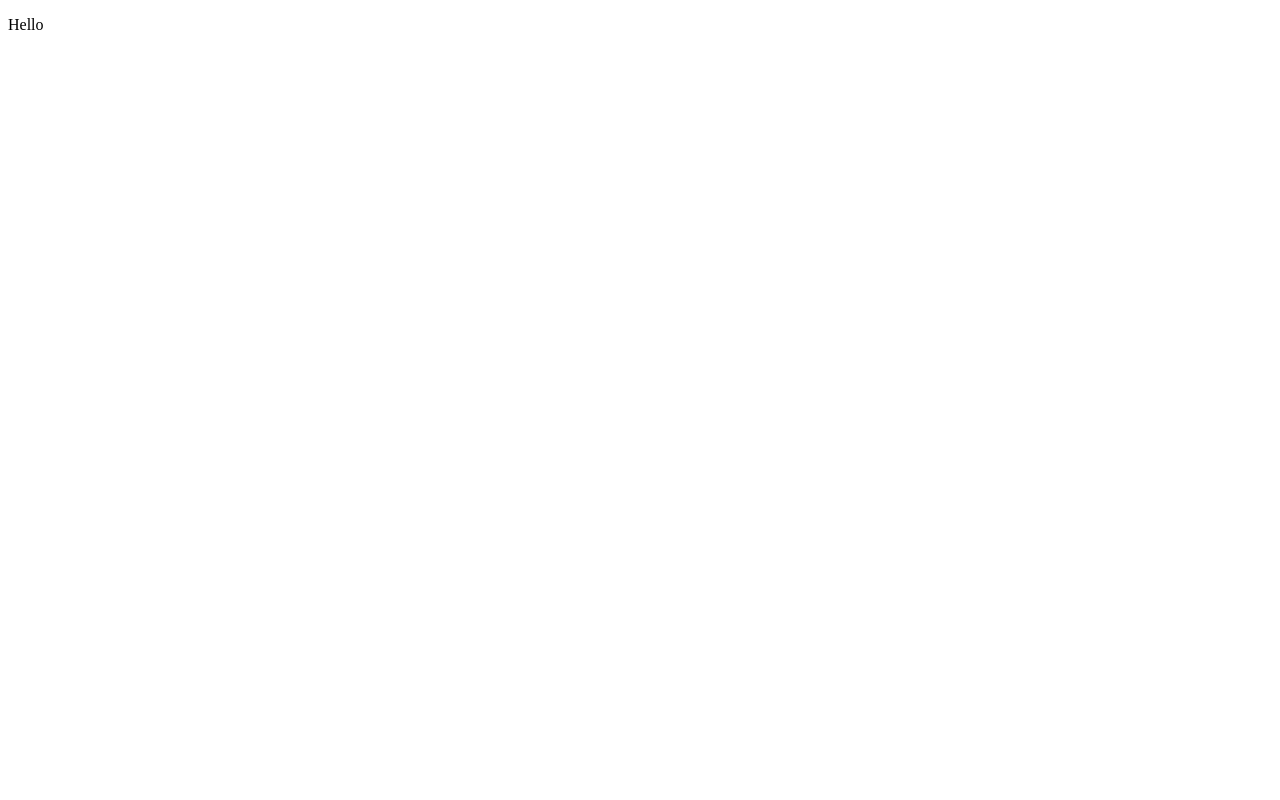
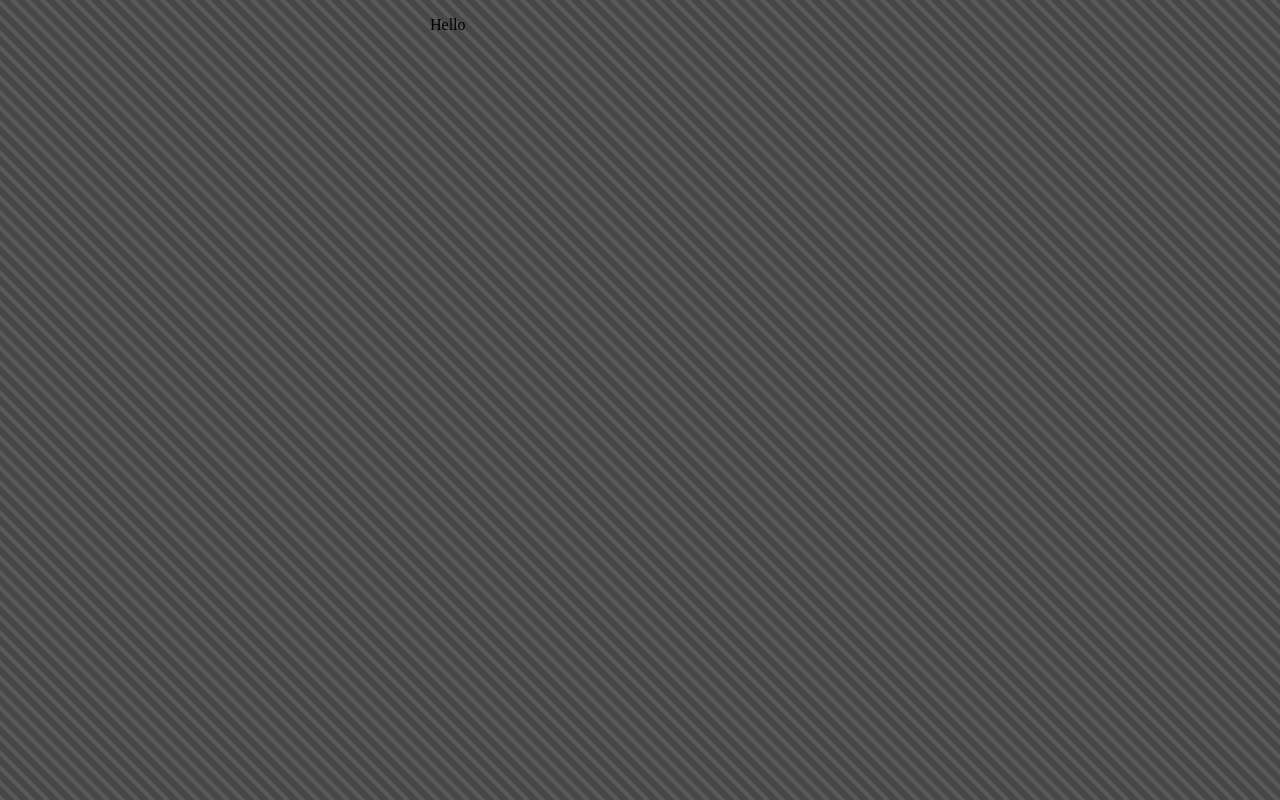
Before and after one commit to roshanshibu/ember, a React (Vite) app: page / in a window 1280 px wide. Built offline with nearby package versions, Linux system fonts and the light colour scheme.

Commit message:
limit max width on non-mobile devices

```diff
--- a/src/index.css
+++ b/src/index.css
@@ -0,0 +1,21 @@
+/* Prioritizing mobile for now */
+@media (min-width: 600px) {
+  html,
+  body {
+    max-width: 420px;
+    margin: 0 auto;
+  }
+  html {
+    background-image: linear-gradient(
+      45deg,
+      #595959 16.67%,
+      #474747 16.67%,
+      #474747 50%,
+      #595959 50%,
+      #595959 66.67%,
+      #474747 66.67%,
+      #474747 100%
+    );
+    background-size: 15px 15px;
+  }
+}
```
